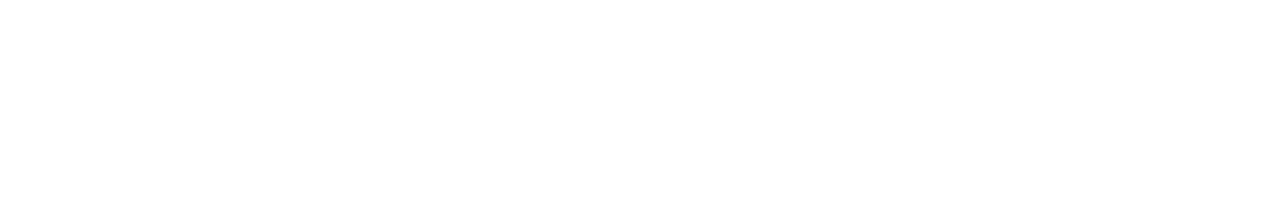
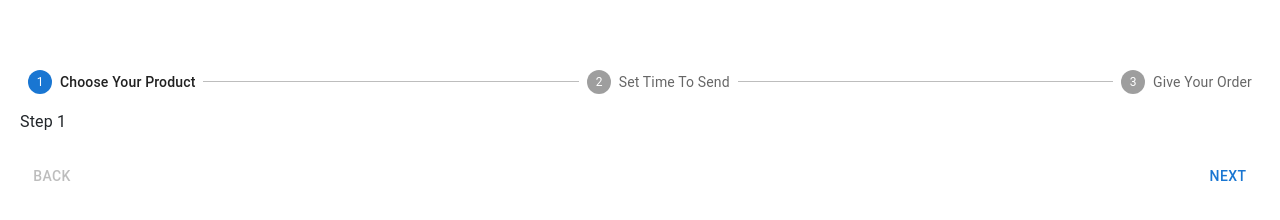
Before and after one commit to arsalannury/react-training, a React (Create React App) app: page / in a window 1280 px wide. Shown: the part 1651-1871 px from the top of the page. Before the commit the page ends 1621 px from the top, so only its background shows below. Built offline with nearby package versions, Linux system fonts and the light colour scheme.

Commit message:
stepper added

```diff
--- a/src/component/App.jsx
+++ b/src/component/App.jsx
@@ -7,6 +7,7 @@
 import Header from './Header/Header';
 import SliderBox from './Slider/Slider';
 import RootShoes from "./Introduce/Root";
+import Stepperr from "./Stepper/Stepper";
 
 function App() {
   AOS.init();
@@ -15,6 +16,7 @@
     <Header />
     <SliderBox />
     <RootShoes />
+    <Stepperr />
     </>
   );
 }
--- /dev/null
+++ b/src/component/Stepper/Stepper.jsx
@@ -0,0 +1,109 @@
+import * as React from "react";
+import Box from "@mui/material/Box";
+import Stepper from "@mui/material/Stepper";
+import Step from "@mui/material/Step";
+import StepLabel from "@mui/material/StepLabel";
+import Button from "@mui/material/Button";
+import Typography from "@mui/material/Typography";
+import { useState } from "react";
+
+function Stepperr() {
+  const steps = ["Choose Your Product", "Set Time To Send", "Give Your Order"];
+  const [activeStep, setActiveStep] = useState(0);
+  const [skipped, setSkipped] = useState(new Set());
+
+  const isStepOptional = (step) => {
+    return step === 1;
+  };
+
+  const isStepSkipped = (step) => {
+    return skipped.has(step);
+  };
+
+  const handleNext = () => {
+    let newSkipped = skipped;
+    if (isStepSkipped(activeStep)) {
+      newSkipped = new Set(newSkipped.values());
+      newSkipped.delete(activeStep);
+    }
+
+    setActiveStep((prevActiveStep) => prevActiveStep + 1);
+    setSkipped(newSkipped);
+  };
+
+  const handleBack = () => {
+    setActiveStep((prevActiveStep) => prevActiveStep - 1);
+  };
+
+  const handleSkip = () => {
+    if (!isStepOptional(activeStep)) {
+      // You probably want to guard against something like this,
+      // it should never occur unless someone's actively trying to break something.
+      throw new Error("You can't skip a step that isn't optional.");
+    }
+
+    setActiveStep((prevActiveStep) => prevActiveStep + 1);
+    setSkipped((prevSkipped) => {
+      const newSkipped = new Set(prevSkipped.values());
+      newSkipped.add(activeStep);
+      return newSkipped;
+    });
+  };
+
+  const handleReset = () => {
+    setActiveStep(0);
+  };
+  return (
+    <Box sx={{ margin: "100px 20px 100px 20px" }}>
+      <Stepper activeStep={activeStep}>
+        {steps.map((label, index) => {
+          const stepProps = {};
+          const labelProps = {};
+          if (isStepSkipped(index)) {
+            stepProps.completed = false;
+          }
+          return (
+            <Step key={label} {...stepProps}>
+              <StepLabel {...labelProps}>{label}</StepLabel>
+            </Step>
+          );
+        })}
+      </Stepper>
+      {activeStep === steps.length ? (
+        <React.Fragment>
+          <Typography sx={{ mt: 2, mb: 1 }}>Thanks For Your Order</Typography>
+          <Box sx={{ display: "flex", flexDirection: "row", pt: 2 }}>
+            <Box sx={{ flex: "1 1 auto" }} />
+            <Button onClick={handleReset}>Reset</Button>
+          </Box>
+        </React.Fragment>
+      ) : (
+        <React.Fragment>
+          <Typography sx={{ mt: 2, mb: 1 }}>Step {activeStep + 1}</Typography>
+          <Box sx={{ display: "flex", flexDirection: "row", pt: 2 }}>
+            <Button
+              color="inherit"
+              disabled={activeStep === 0}
+              onClick={handleBack}
+              sx={{ mr: 1 }}
+            >
+              Back
+            </Button>
+            <Box sx={{ flex: "1 1 auto" }} />
+            {isStepOptional(activeStep) && (
+              <Button color="inherit" onClick={handleSkip} sx={{ mr: 1 }}>
+                Skip
+              </Button>
+            )}
+
+            <Button onClick={handleNext}>
+              {activeStep === steps.length - 1 ? "Finish" : "Next"}
+            </Button>
+          </Box>
+        </React.Fragment>
+      )}
+    </Box>
+  );
+}
+
+export default Stepperr;
```
Also changed, not shown: src/component/Stepper/StepperInformation.jsx (added, +21 -0 lines).
